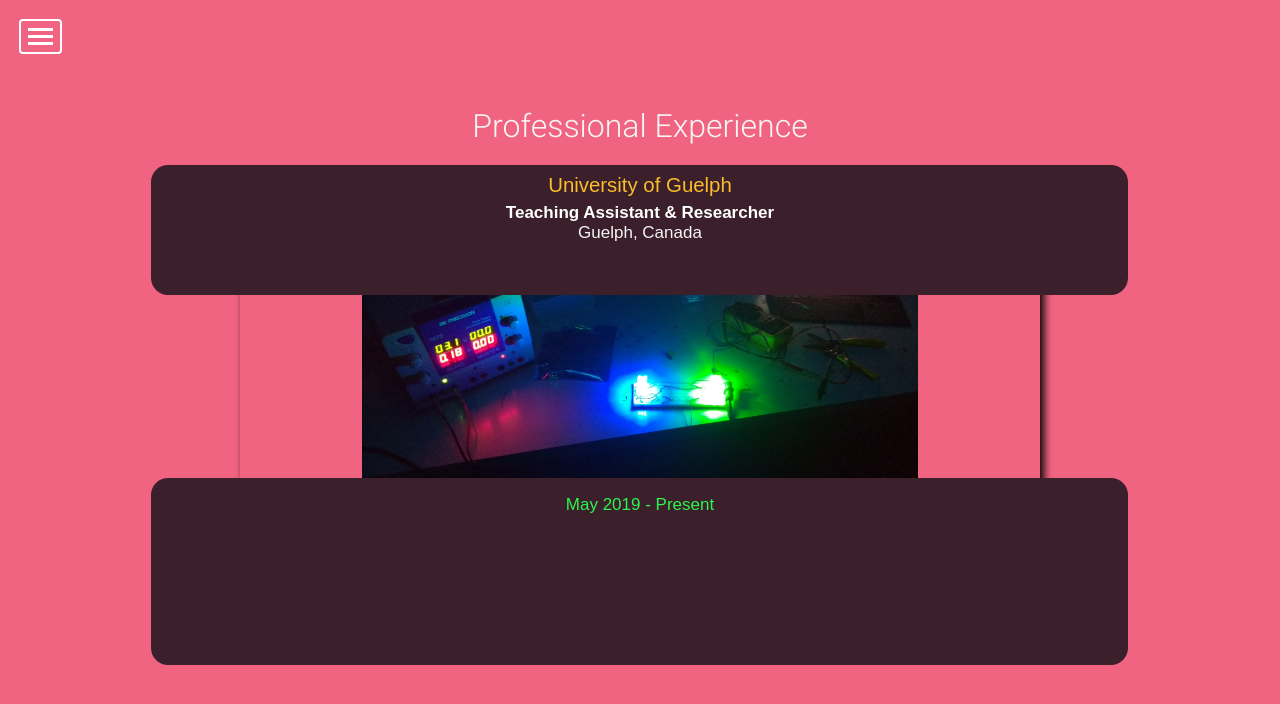
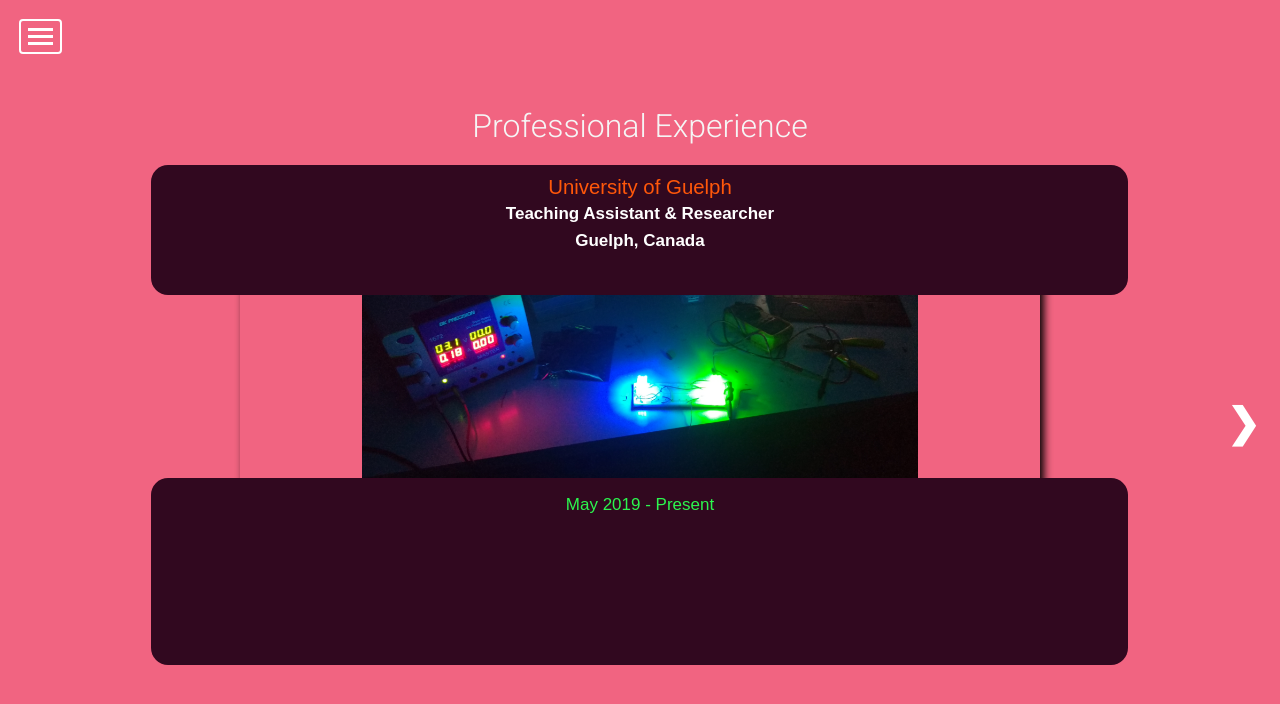
Before and after one commit to esyywar/rahul-portfolio, a React (Create React App) app: page /portfolio/workexp in a window 1280 px wide. Shown: the top 704 px of the page. Built offline with nearby package versions, Linux system fonts and the light colour scheme; a web font is replaced by a local one.

Commit message:
professional exp card and page made

```diff
--- a/src/components/Professional.js
+++ b/src/components/Professional.js
@@ -1,4 +1,6 @@
 import React, { useState, useEffect} from 'react'
+
+import ProExpCard from './subComponents/ProExpCard'
 
 import { useDispatch } from 'react-redux'
 import { bgClrSwitch } from '../actions/bgClrSwitch'
@@ -22,52 +24,24 @@
     const [activeElement, setActiveElement] = useState(0)
 
 
-    /************** CONDITIONAL RENDERING BY STATE FUNCTIONS ***************/
+    /******************* ANIMATION EFFECT ON ARROW CLICKS *********************/
 
-    // Called by 'makeProExpCard' to display date
-    function dateDisplay(proExpItem)
-    {
-        if (proExpItem.current)
-        {
-            return (
-                <p style={{color: "#2cf54e"}}>{proExpItem.startDate + " - Present"}</p>
-            )
-        }
-        else
-        {
-            return (
-                <p>{proExpItem.startDate + " - " + proExpItem.endDate}</p>
-            )
-        }
+    function nextArrowClick() {
+        // Make current element exit and set up for next animation
+        document.getElementById("pro-content-card").style.animation = "exitLeft 300ms ease-in forwards"
+        setTimeout(() => {
+            setActiveElement(activeElement + 1)
+            document.getElementById("pro-content-card").style.animation = "slideFromRight 300ms ease-in forwards"
+        }, 300)
     }
 
-
-    function makeProExpCard(activeElement)
-    {
-        const proExpItem = professional[activeElement]
-        const proCardImg = require(`../img/professional/${proExpItem.photo}`)
-
-        return (
-            <div className="pro-content-card">
-                <div className="title-loc-and-company">
-                    <h4 className="employer">{proExpItem.employer}</h4>
-                    <p className="job-title">{proExpItem.jobTitle}</p>
-                    <p className="location">{`${proExpItem.city}, ${proExpItem.country}`}</p>
-                </div>
-
-                <div className="image-container">
-                    <img alt="office-building" src={proCardImg} />
-                </div>
-
-                <div className="date-and-description">
-                    <h4 className="date">{dateDisplay(proExpItem)}</h4>
-                    <p className="job-exp-desc">{proExpItem.description}</p>
-                </div>
-            </div>
-        )
+    function prevArrowClick() {
+        document.getElementById("pro-content-card").style.animation = "exitRight 300ms ease-in forwards"
+        setTimeout(() => {
+            setActiveElement(activeElement - 1)
+            document.getElementById("pro-content-card").style.animation = "slideFromLeft 300ms ease-in forwards"
+        }, 300)
     }
-
-
 
 
 
@@ -76,7 +50,11 @@
             <h1 className="page-title">Professional Experience</h1>
 
             {/* Render the active professional experience card */}
-            {makeProExpCard(activeElement)}
+            <ProExpCard proExpItem={professional[activeElement]} />
+
+            {/* Display next and previous arrows only if elements exist in each direction */}
+            {(activeElement > 0) && <span className="prev-arrow" onClick={prevArrowClick}>&#10094;</span>}
+            {(activeElement + 1 < professional.length) && <span className="next-arrow" onClick={nextArrowClick}>&#10095;</span>}
         </div>
     )
 }
--- /dev/null
+++ b/src/components/subComponents/ProExpCard.js
@@ -0,0 +1,44 @@
+import React from 'react'
+
+
+function ProExpCard(props) {
+    const proExpItem = props.proExpItem
+
+    // To display date
+    function dateDisplay(proExpItem)
+    {
+        if (proExpItem.current)
+        {
+            return (
+                <p style={{color: "#2cf54e"}}>{proExpItem.startDate + " - Present"}</p>
+            )
+        }
+        else
+        {
+            return (
+                <p>{proExpItem.startDate + " - " + proExpItem.endDate}</p>
+            )
+        }
+    }
+
+    return (
+        <div id="pro-content-card">
+            <div className="title-loc-and-company">
+                <h4 className="employer">{proExpItem.employer}</h4>
+                <p className="job-title">{proExpItem.jobTitle}</p>
+                <p className="location">{`${proExpItem.city}, ${proExpItem.country}`}</p>
+            </div>
+
+            <div className="image-container">
+                <img alt="office-building" src={require(`../../img/professional/${proExpItem.photo}`)} />
+            </div>
+
+            <div className="date-and-description">
+                <h4 className="date">{dateDisplay(proExpItem)}</h4>
+                <p className="job-exp-desc">{proExpItem.description}</p>
+            </div>
+        </div>
+    )
+}
+
+export default ProExpCard
--- a/src/content/professional.json
+++ b/src/content/professional.json
@@ -25,7 +25,7 @@
     },
     {
         "id": 2,
-        "employer": "City of Toronto - Toronto Water",
+        "employer": "City of Toronto",
         "jobTitle": "IT Intern",
         "current": false,
         "startDate": "Jan 2017",
--- a/src/css/professional.css
+++ b/src/css/professional.css
@@ -15,9 +15,35 @@
   -webkit-box-align: center;
       -ms-flex-align: center;
           align-items: center;
+  /* Next & previous buttons */
 }
 
-.professional-exp-page .pro-content-card {
+.professional-exp-page .prev-arrow, .professional-exp-page .next-arrow {
+  cursor: pointer;
+  position: fixed;
+  top: 50%;
+  color: white;
+  font-weight: bold;
+  font-size: 40px;
+  -webkit-transition: 0.6s ease;
+  transition: 0.6s ease;
+  border-radius: 0 3px 3px 0;
+  -webkit-user-select: none;
+     -moz-user-select: none;
+      -ms-user-select: none;
+          user-select: none;
+}
+
+.professional-exp-page .next-arrow {
+  right: 0.5em;
+  border-radius: 3px 0 0 3px;
+}
+
+.professional-exp-page .prev-arrow {
+  left: 0.5em;
+}
+
+.professional-exp-page #pro-content-card {
   margin-top: 1.2em;
   height: 75%;
   width: 100%;
@@ -32,14 +58,14 @@
       grid-template-columns: repeat(8, 1fr);
 }
 
-.professional-exp-page .pro-content-card .title-loc-and-company {
+.professional-exp-page #pro-content-card .title-loc-and-company {
   -ms-grid-row: 1;
   -ms-grid-row-span: 2;
   grid-row: 1 / 3;
   -ms-grid-column: 1;
   -ms-grid-column-span: 8;
   grid-column: 1 / 9;
-  background-color: #3B1F2B;
+  background-color: #31081F;
   width: 90%;
   height: 90%;
   z-index: 2;
@@ -47,18 +73,19 @@
   border-radius: 1em;
 }
 
-.professional-exp-page .pro-content-card .title-loc-and-company .employer {
-  color: #FABC2A;
+.professional-exp-page #pro-content-card .title-loc-and-company .employer {
+  color: #FF570A;
   font-size: 1.2em;
-  margin-bottom: 0.3em;
+  padding: 0.1em;
 }
 
-.professional-exp-page .pro-content-card .title-loc-and-company .job-title {
+.professional-exp-page #pro-content-card .title-loc-and-company p {
   color: white;
+  padding: 0.2em 0;
   font-weight: 600;
 }
 
-.professional-exp-page .pro-content-card .image-container {
+.professional-exp-page #pro-content-card .image-container {
   -ms-grid-row: 2;
   -ms-grid-row-span: 5;
   grid-row: 2 / 7;
@@ -71,12 +98,12 @@
           box-shadow: 4px 4px 8px black;
 }
 
-.professional-exp-page .pro-content-card .image-container img {
+.professional-exp-page #pro-content-card .image-container img {
   width: auto;
   height: 100%;
 }
 
-.professional-exp-page .pro-content-card .date-and-description {
+.professional-exp-page #pro-content-card .date-and-description {
   -ms-grid-row: 6;
   -ms-grid-row-span: 3;
   grid-row: 6 / 9;
@@ -85,12 +112,12 @@
   grid-column: 1 / 9;
   width: 90%;
   z-index: 2;
-  background-color: #3B1F2B;
+  background-color: #31081F;
   border-radius: 1em;
   padding: 0.5em;
 }
 
-.professional-exp-page .pro-content-card .date-and-description .date {
+.professional-exp-page #pro-content-card .date-and-description .date {
   padding: 0.5em;
 }
 /*# sourceMappingURL=professional.css.map */
--- a/src/css/professional.scss
+++ b/src/css/professional.scss
@@ -5,7 +5,7 @@
 
 /**************** SASS VARIABLE COLOURS *****************/
 
-$text-bg-colour: #3B1F2B;
+$text-bg-colour: #31081F;
 
 
 /**************** PROFESSIONAL EXPERIENCE PAGE STYLE *************/
@@ -18,7 +18,29 @@
     flex-direction: column;
     align-items: center;
 
-    .pro-content-card {
+    /* Next & previous buttons */
+    .prev-arrow, .next-arrow {
+        cursor: pointer;
+        position: fixed;
+        top: 50%;
+        color: white;
+        font-weight: bold;
+        font-size: 40px;
+        transition: 0.6s ease;
+        border-radius: 0 3px 3px 0;
+        user-select: none;
+    }
+
+    .next-arrow {
+        right: 0.5em;
+        border-radius: 3px 0 0 3px;
+    }
+
+    .prev-arrow {
+        left: 0.5em;
+    }
+
+    #pro-content-card {
         margin-top: 1.2em;
         height: 75%;
         width: 100%;
@@ -42,13 +64,14 @@
             border-radius: 1em;
 
             .employer {
-                color: #FABC2A;
+                color: #FF570A;
                 font-size: 1.2em;
-                margin-bottom: 0.3em;
+                padding: 0.1em;
             }
 
-            .job-title {
+            p {
                 color: white;
+                padding: 0.2em 0;
                 font-weight: 600;
             }
         }
```
Also changed, not shown: 1 other file (tests, documents, lock files or other folders).
